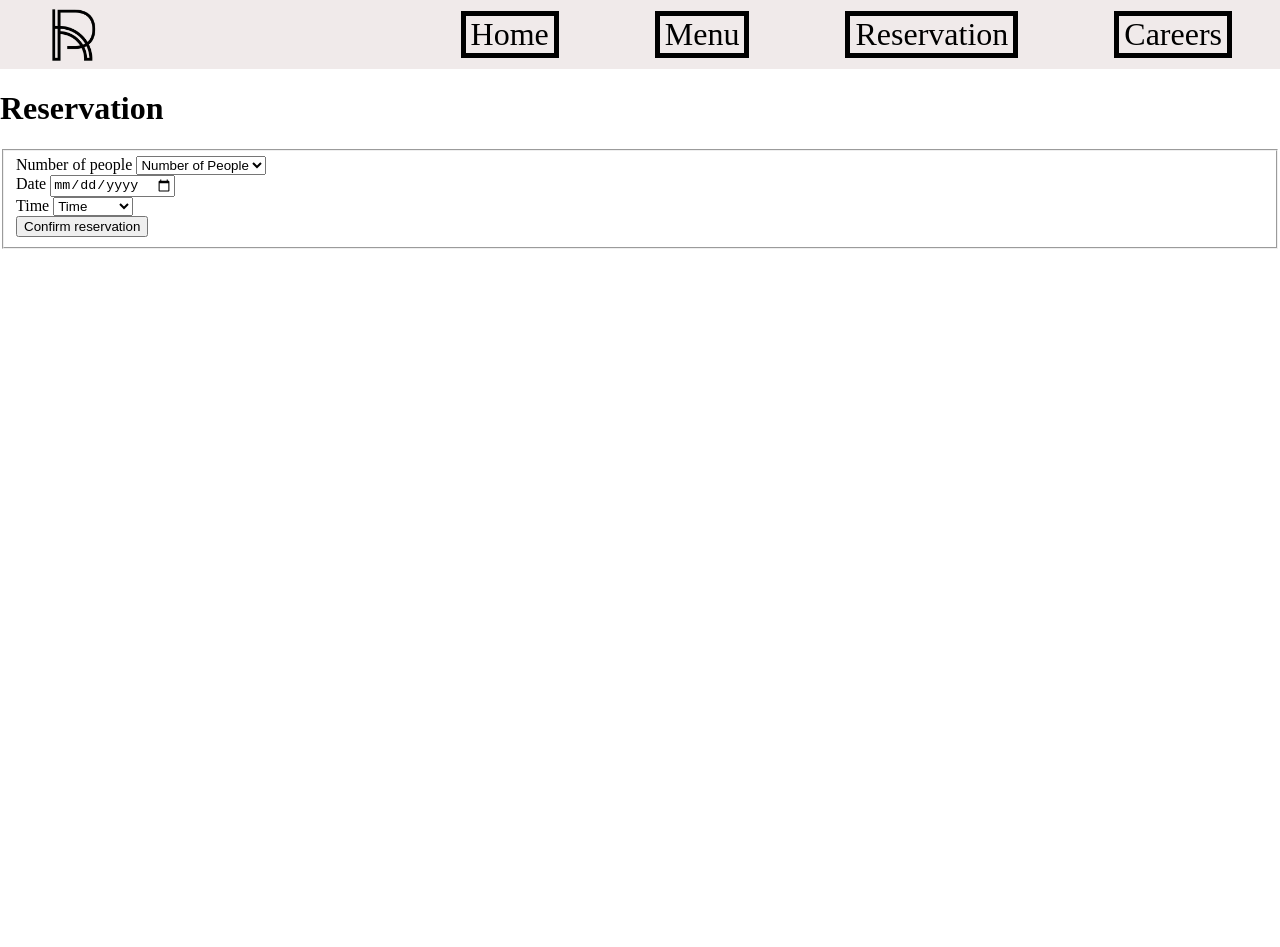
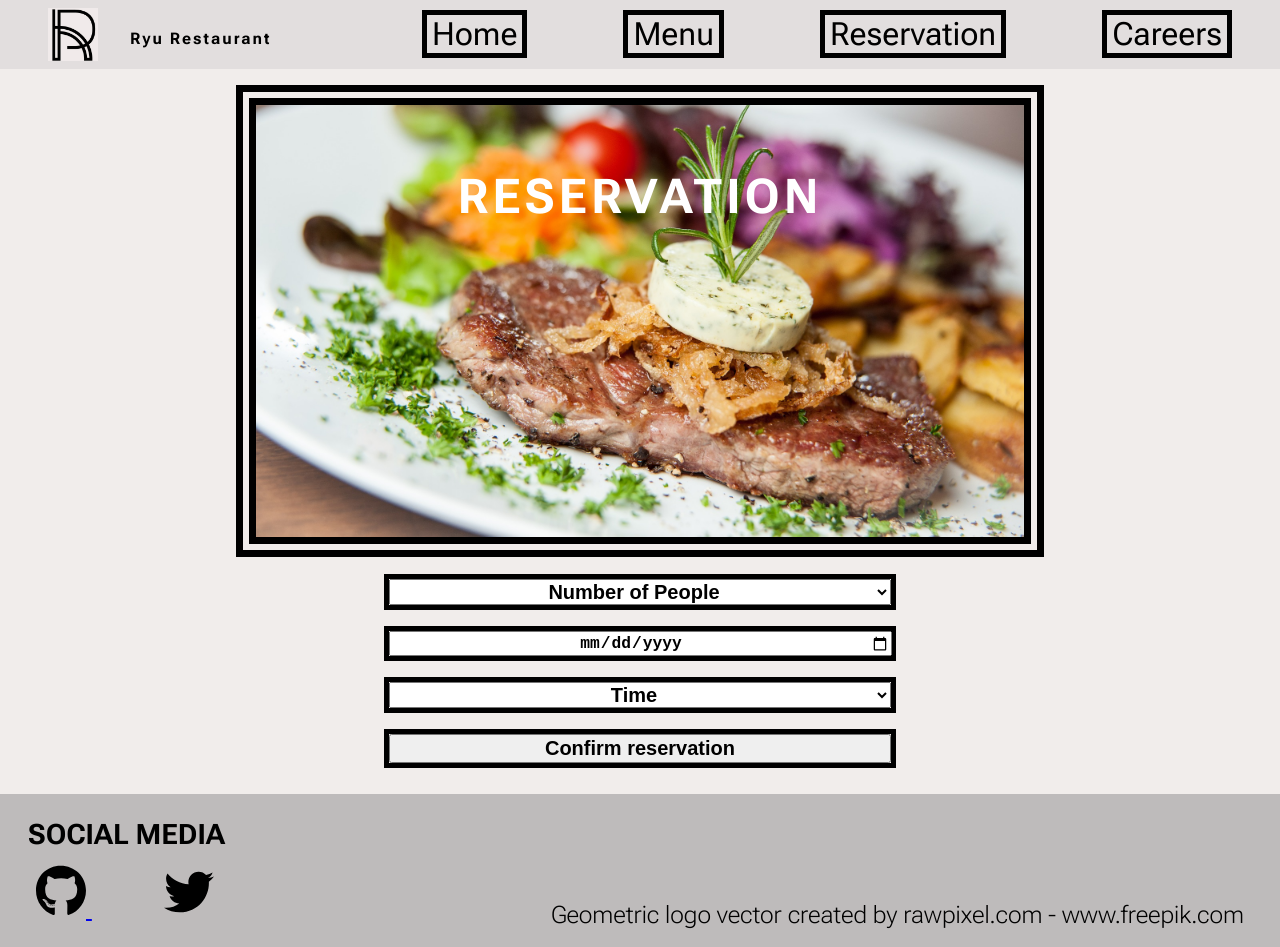
Before and after one commit to robotryu/aao-capstone-project, a plain HTML site: page reservation.html in a window 1280 px wide. Before the commit the page ends 800 px from the top, so only its background shows below. Drawn offline with Linux system fonts and the light colour scheme.

Commit message:
Finish reservation page

```diff
--- a/reservation.css
+++ b/reservation.css
@@ -2,20 +2,20 @@
 
 body {
   margin: 0;
+  font-family: 'Roboto Flex', sans-serif;
+  background-color: #F1EDEB;
 }
 
 header {
   display: flex;
   justify-content: end;
-  background-color: rgba(240,234,234,255);
+  background-color: #e2dede;
 }
 
 header img {
-  /*margin: 0.5em 40em 0.5em 3em;*/
-  margin: 0.5em auto 0.5em 3em;
+  margin: 0.5em 1em 0.5em 3em;
   width: 50px;
   height: auto;
-
 }
 
 header a {
@@ -27,3 +27,96 @@ header a {
   border: 5px solid black;
   padding: 0 5px;
 }
+
+header p {
+  margin: 1.8em auto 0 1em;
+  height: auto;
+  font-weight: 700;
+  letter-spacing: 2px;
+}
+
+.our-story {
+  position: relative;
+  text-align: center;
+  color: rgb(255, 255, 255);
+  margin-top: 1em;
+}
+
+.our-story img {
+  border: 20px solid black;
+  border-style: double;
+  width: 60%;
+  height: auto;
+}
+
+.centered {
+  font-size: 3em;
+  letter-spacing: 4px;
+  position: absolute;
+  top: 15%;
+  left: 50%;
+  transform: translate(-50%, -50%);
+}
+
+/* menu Section */
+
+form fieldset {
+  margin: 0;
+  border: 0;
+  margin-top: 0.5em;
+}
+
+form div {
+  display: block;
+  margin: 0 0 1em 0;
+  margin-left: auto;
+  margin-right: auto;
+  width: 40%;
+  border: 5px solid black;
+}
+
+form select, form button {
+  font-weight: 700;
+  font-size: 1.25em;
+  display: block;
+  width: 100%;
+  text-align: center;
+}
+
+#date {
+  width: 99.25%;
+  font-weight: 700;
+  font-size: 1.25em;
+  display: block;
+  text-align: center;
+}
+
+/* Footer */
+
+footer {
+  background-color: #bebbbb;
+  font-weight: 600;
+  font-size: 1.5em;
+  padding-top: 1em;
+  padding-bottom: 1em;
+}
+
+footer h3 {
+  margin: 0 auto 0.5em 1em;
+}
+
+footer img {
+  width: 50px;
+}
+
+footer a {
+  margin: 1.5em;
+}
+
+footer :nth-child(4) {
+  position: absolute;
+  right: 0;
+  color: black;
+  text-decoration: none;
+  font-weight: 200;
+}
--- a/reservation.html
+++ b/reservation.html
@@ -4,24 +4,32 @@
   <meta charset="UTF-8">
   <meta http-equiv="X-UA-Compatible" content="IE=edge">
   <meta name="viewport" content="width=device-width, initial-scale=1.0">
+  <link rel="shortcut icon" type="image/x-icon" href="images/ryu-logo.jpg"/>
   <title>Ryu Restaurant Reservation</title>
   <link rel="stylesheet" href="reservation.css">
+  <link rel="preconnect" href="https://fonts.googleapis.com">
+  <link rel="preconnect" href="https://fonts.gstatic.com" crossorigin>
+  <link href="https://fonts.googleapis.com/css2?family=Roboto+Flex:opsz,wght@8..144,100;8..144,200;8..144,300;8..144,400;8..144,500;8..144,600;8..144,700;8..144,800;8..144,900;8..144,1000&display=swap" rel="stylesheet">
 </head>
 <body>
-  <header>
+  <header id="header">
     <img src="images/ryu-logo.jpg">
+    <p>Ryu Restaurant</p>
     <a href="index.html">Home</a>
     <a href="menu.html">Menu</a>
     <a href="reservation.html">Reservation</a>
     <a href="careers.html">Careers</a>
   </header>
 
-  <h1>Reservation</h1>
+  <section>
+    <div class="our-story">
+      <img src="images/meal.jpg">
+      <h1 class="centered">RESERVATION</h1>
+    </div>
 
     <form method="get">
       <fieldset>
         <div>
-        <label for="seats">Number of people</label>
           <select id="seats" name="seats">
             <option value selected disabled>Number of People</option>
             <option value="1">1 Person</option>
@@ -36,12 +44,10 @@
       </div>
 
       <div>
-      <label for="date">Date</label>
         <input type="date" id="date" name="date">
       </div>
 
       <div>
-      <label for="time">Time</label>
         <select id="time" name="time">
           <option value selected disabled>Time</option>
           <option value="2300">11:00 PM</option>
@@ -85,6 +91,16 @@
       </div>
       </fieldset>
     </form>
+  </section>
 
+  <footer>
+    <h3>SOCIAL MEDIA</h3>
+
+    <a href="https://github.com/robotryu" target="_blank"><img src="images/github-brands.svg"></i>
+
+    <a href="https://twitter.com/Robotryu" target="_blank"><img src="images/twitter-brands.svg""></a>
+
+    <a href="https://www.freepik.com/vectors/geometric-logo">Geometric logo vector created by rawpixel.com - www.freepik.com</a>
+  </footer>
 </body>
 </html>
```
Also changed, not shown: menu.html (+1 -1 lines). Lines whose indentation alone changed are shown as unchanged.
